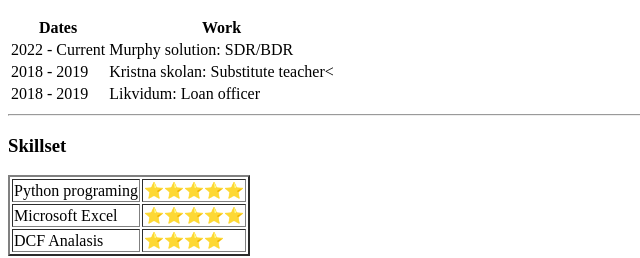
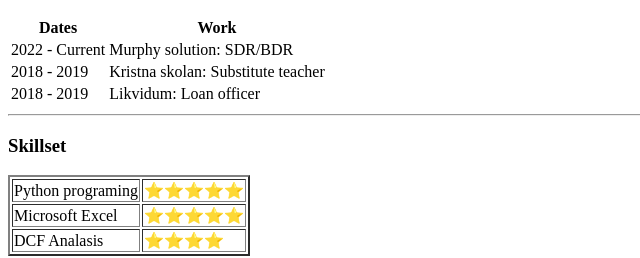
Before and after one commit to Younanbeast1/cv, a plain HTML site: page index.html in a window 1280 px wide. Shown: the part 417-675 px from the top of the page, 0-640 px from the left. Drawn offline with Linux system fonts and the light colour scheme.

Commit message:
Add files via upload

```diff
--- a/index.html
+++ b/index.html
@@ -40,7 +40,7 @@
               </tr>
                <tr>
                   <td>2018 - 2019</td>
-                  <td>Kristna skolan: Substitute teacher<</td>
+                  <td>Kristna skolan: Substitute teacher</td>
               </tr>
               <tr>
                   <td>2018 - 2019</td>
```
